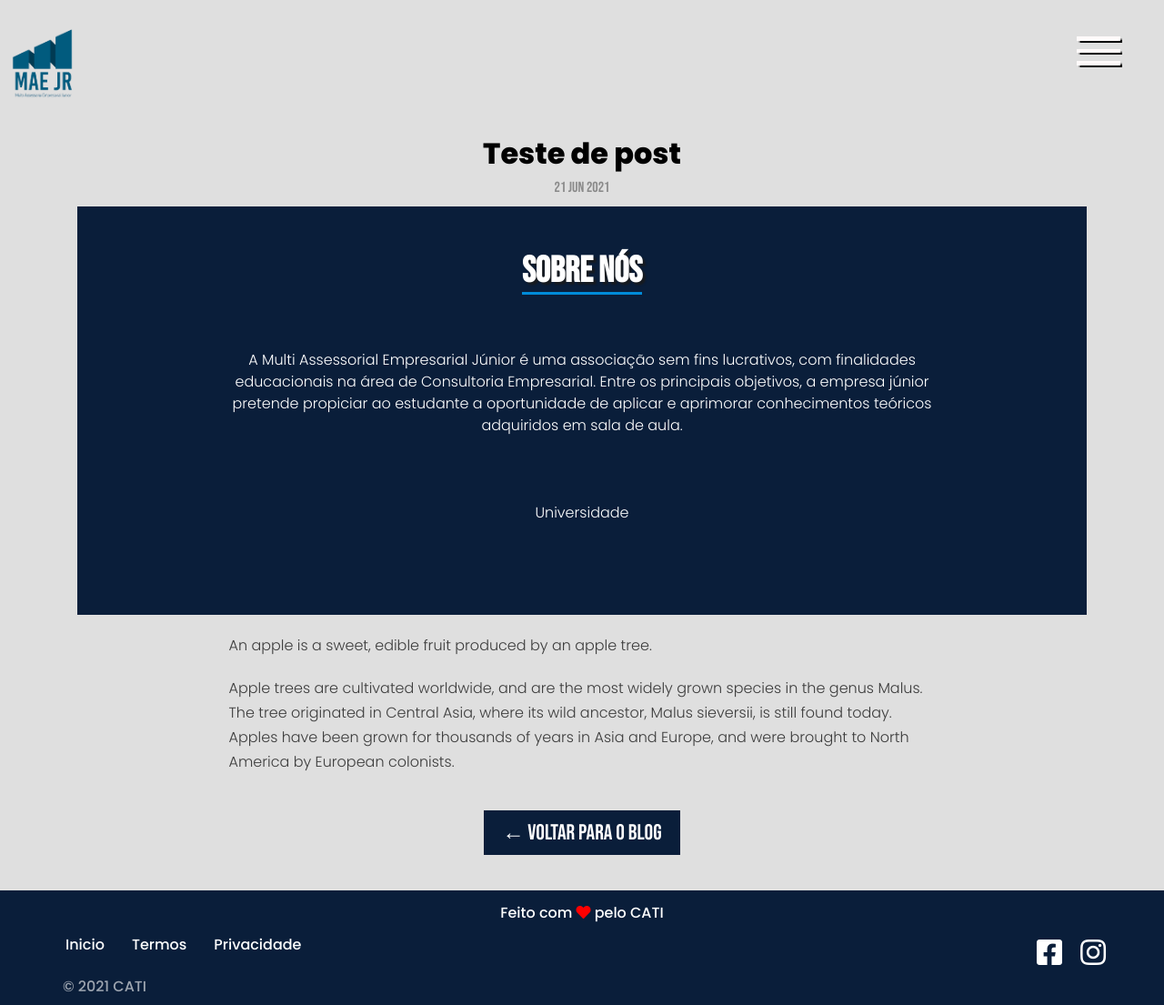
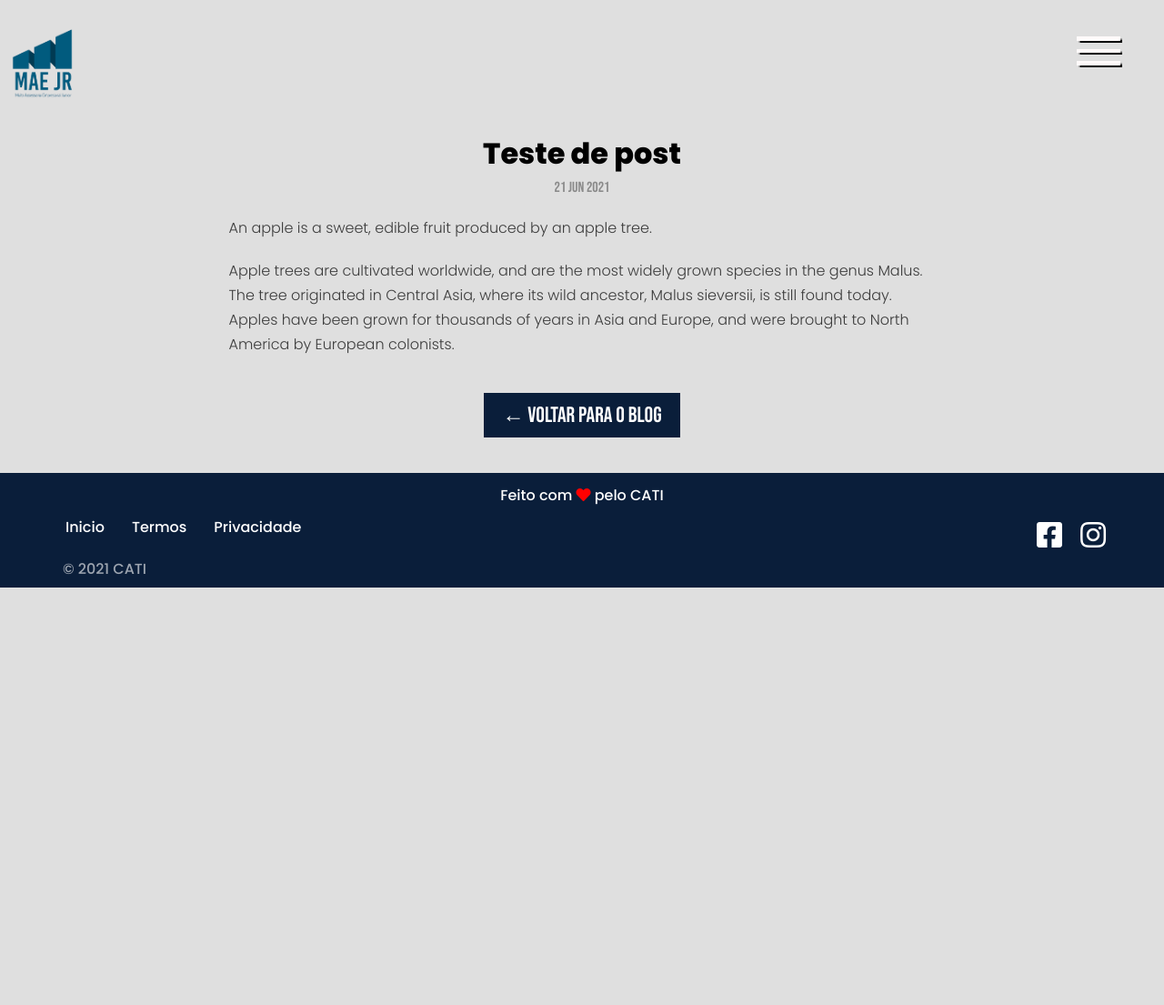
Before and after one commit to dymas/maejr-cms, a Jekyll site: the page built from _posts/2021-06-16-titulo-do-post-2.md, in a window 1280 px wide. Shown: the whole page at 91% size. Built offline with Jekyll 4.4.1, drawn with Linux system fonts in a browser that asks for light colours; after the commit the page ends 900 px from its top, so only the background shows below that.

Commit message:
Update Blog “2021-06-16-titulo-do-post-2”

```diff
--- a/_posts/2021-06-16-titulo-do-post-2.md
+++ b/_posts/2021-06-16-titulo-do-post-2.md
@@ -5,8 +5,6 @@ title: Teste de post
 date: 2021-06-21T18:27:56.050Z
 permalink: /blog/teste
 ---
-<section class="bloco" id="Sobre nós"><h2>Sobre nós</h2><p>A Multi Assessorial Empresarial Júnior é uma associação sem fins lucrativos, com finalidades educacionais na área de Consultoria Empresarial. Entre os principais objetivos, a empresa júnior pretende propiciar ao estudante a oportunidade de aplicar e aprimorar conhecimentos teóricos adquiridos em sala de aula.</p><p>Universidade</p></section>
-
 An apple is a sweet, edible fruit produced by an apple tree.
 
 Apple trees are cultivated worldwide, and are the most widely grown species in
```
